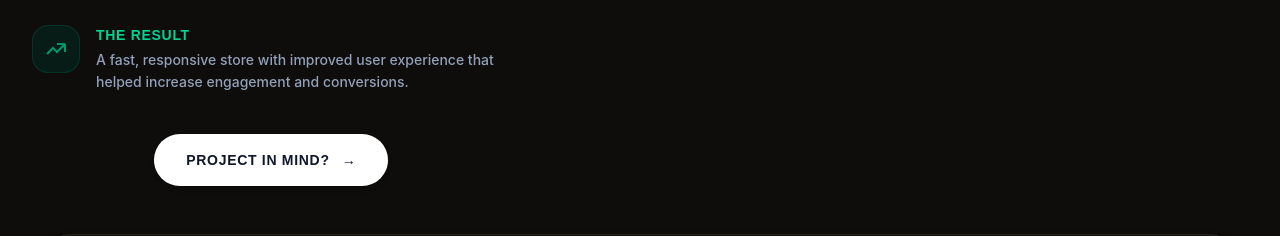
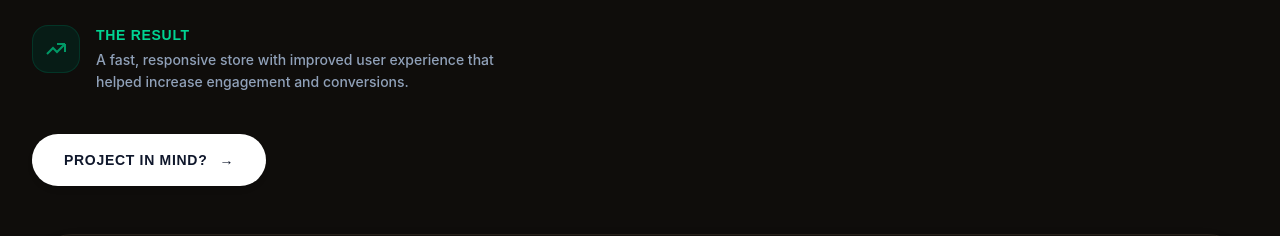
Before and after one commit to mnahidislam39/portfolio-vue, a Vue app: page / in a window 1280 px wide. Shown: the part 4960-5196 px from the top of the page. Built offline with nearby package versions, Linux system fonts and the light colour scheme.

Commit message:
added deployment scripts

```diff
--- a/src/components/CaseStudy.vue
+++ b/src/components/CaseStudy.vue
@@ -43,7 +43,7 @@ const caseData = caseStudyData;
                      </div>
                   </div>
                </div>
-               <div class="case-study-button-wrap flex justify-center md:justify-left items-center">
+               <div class="case-study-button-wrap flex justify-center md:justify-start items-center ">
                  <a :href="caseData.mainButtonLink" class="case-study-btn inline-flex items-center gap-3 px-8 py-4 rounded-full bg-slate-900 dark:bg-white hover:bg-emerald-600 dark:hover:bg-emerald-500 text-white dark:text-slate-900 font-bold text-sm transition-all duration-300 shadow-md group cursor-pointer">
                     {{ caseData.mainButtonText }}
                      <span class="inline-block transition-transform group-hover:translate-x-1">→</span>
--- a/vite.config.js
+++ b/vite.config.js
@@ -7,4 +7,5 @@ export default defineConfig({
     vue(),
     tailwindcss(),
   ],
+  base: '/portfolio-vue/',
 })
```
Also changed, not shown: package.json (+5 -2 lines), 1 other file (tests, documents, lock files or other folders).
